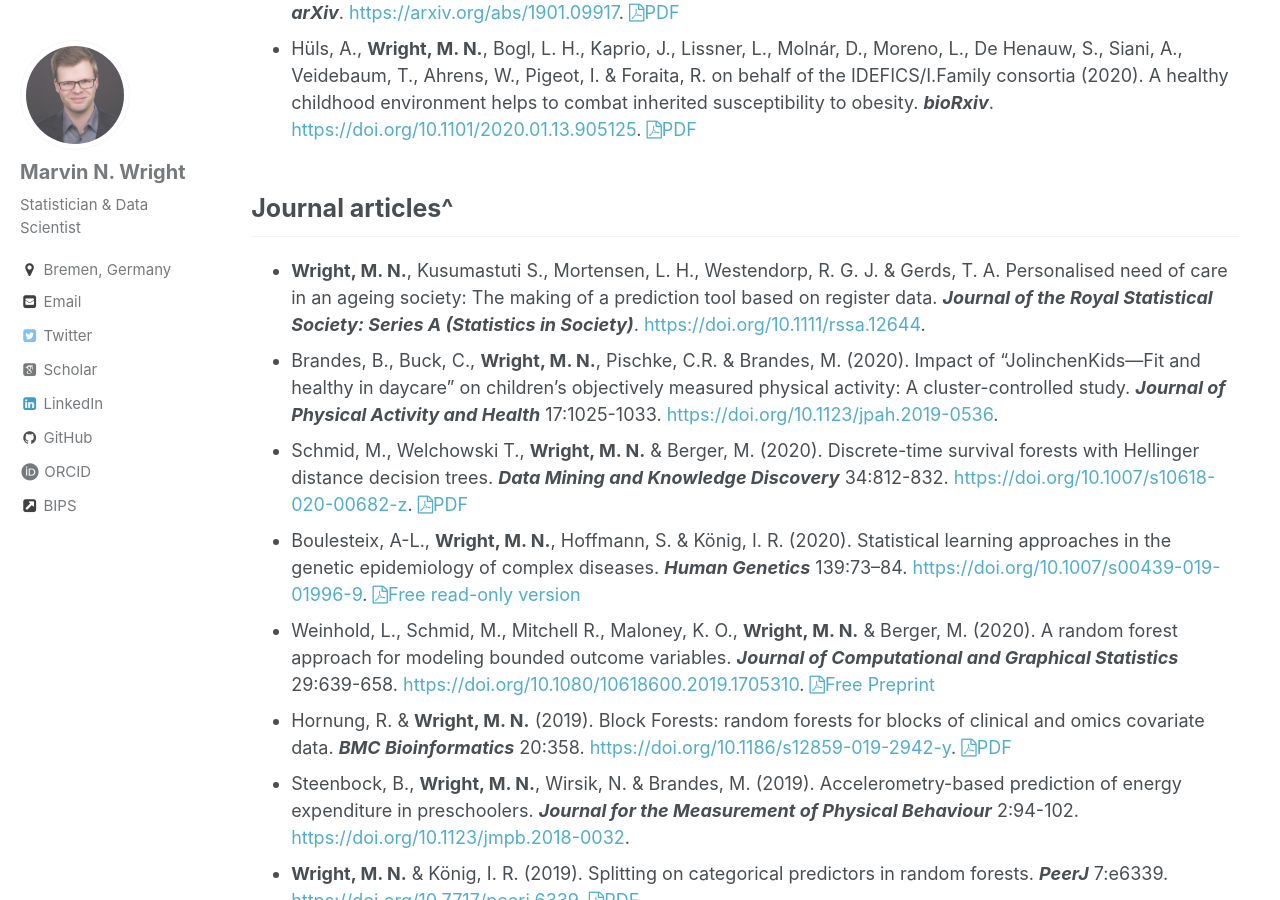
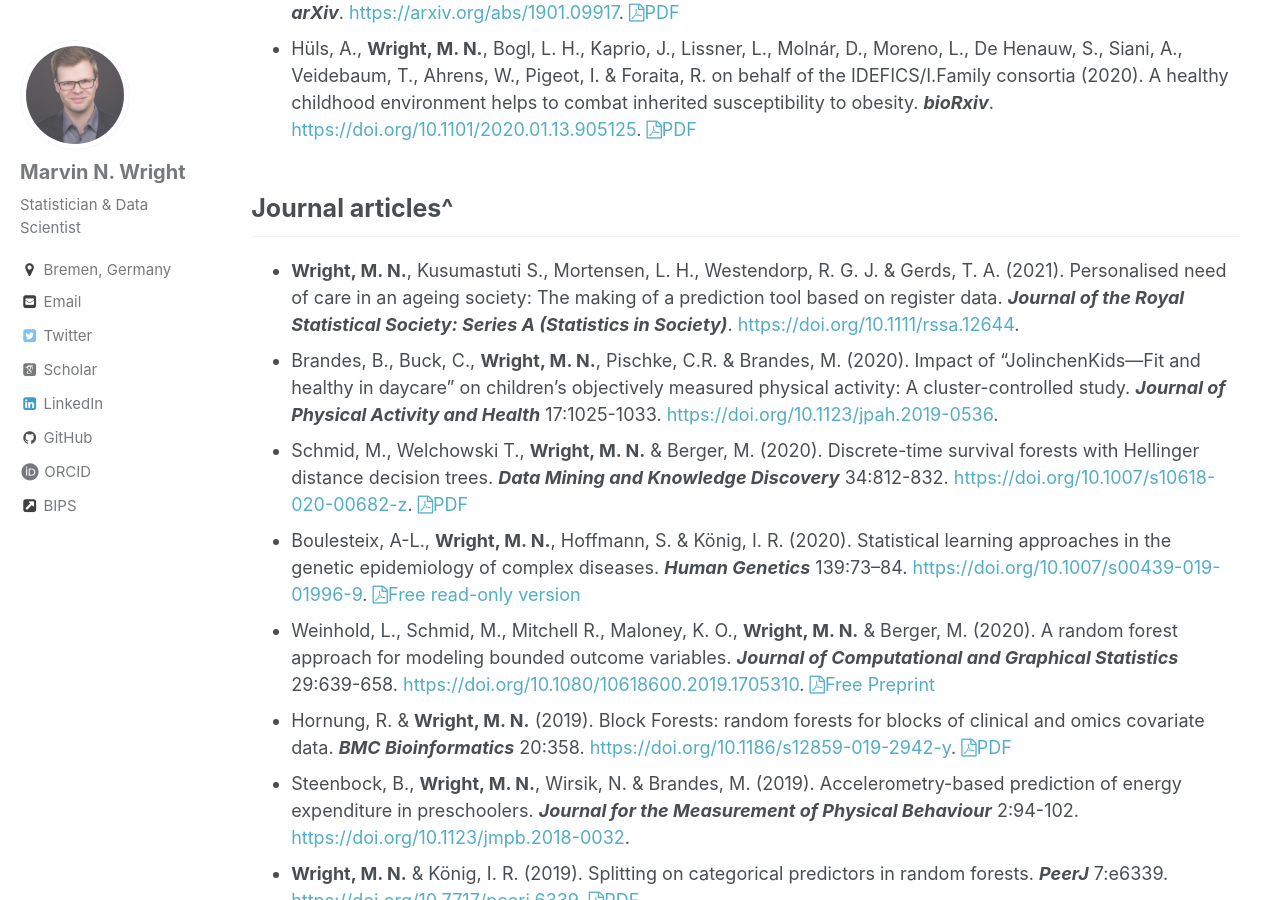
Before and after one commit to mnwright/mnwright.github.io, a Jekyll site: the page built from _pages/publications.md, in a window 1280 px wide and 900 px high, scrolled down 349 px. Built offline with Jekyll 4.4.1, drawn with Linux system fonts in a browser that asks for light colours; some web fonts are replaced.

Commit message:
add year to publication

```diff
--- a/_pages/publications.md
+++ b/_pages/publications.md
@@ -10,7 +10,7 @@ Most papers are freely available (<i class="fa fa-file-pdf-o"></i>PDF links). Ju
 * {:.pub} Hüls, A., **Wright, M. N.**, Bogl, L. H., Kaprio, J., Lissner, L., Molnár, D., Moreno, L., De Henauw, S., Siani, A., Veidebaum, T., Ahrens, W., Pigeot, I. & Foraita, R. on behalf of the IDEFICS/I.Family consortia (2020). A healthy childhood environment helps to combat inherited susceptibility to obesity. ***bioRxiv***. <https://doi.org/10.1101/2020.01.13.905125>. <a href="https://www.biorxiv.org/content/10.1101/2020.01.13.905125v1.full.pdf"><i class="fa fa-file-pdf-o"></i>PDF</a>
 
 ## Journal articles^
-* {:.pub} **Wright, M. N.**, Kusumastuti S., Mortensen, L. H., Westendorp, R. G. J. & Gerds, T. A. Personalised need of care in an ageing society: The making of a prediction tool based on register data. ***Journal of the Royal Statistical Society: Series A (Statistics in Society)***. <https://doi.org/10.1111/rssa.12644>.
+* {:.pub} **Wright, M. N.**, Kusumastuti S., Mortensen, L. H., Westendorp, R. G. J. & Gerds, T. A. (2021). Personalised need of care in an ageing society: The making of a prediction tool based on register data. ***Journal of the Royal Statistical Society: Series A (Statistics in Society)***. <https://doi.org/10.1111/rssa.12644>.
 * {:.pub} Brandes, B., Buck, C., **Wright, M. N.**, Pischke, C.R. & Brandes, M. (2020).  Impact of “JolinchenKids—Fit and healthy in daycare” on children’s objectively measured physical activity: A cluster-controlled study. ***Journal of Physical Activity and Health*** 17:1025-1033. <https://doi.org/10.1123/jpah.2019-0536>.
 * {:.pub} Schmid, M., Welchowski T., **Wright, M. N.** & Berger, M. (2020). Discrete-time survival forests with Hellinger distance decision trees. ***Data Mining and Knowledge Discovery*** 34:812-832. <https://doi.org/10.1007/s10618-020-00682-z>. <a href="https://link.springer.com/content/pdf/10.1007/s10618-020-00682-z.pdf"><i class="fa fa-file-pdf-o"></i>PDF</a>
 * {:.pub} Boulesteix, A-L., **Wright, M. N.**, Hoffmann, S. & König, I. R. (2020). Statistical learning approaches in the genetic epidemiology of complex diseases. ***Human Genetics*** 139:73–84. <https://doi.org/10.1007/s00439-019-01996-9>. <a href="https://rdcu.be/bzZsZ"><i class="fa fa-file-pdf-o"></i>Free read-only version</a>
```
